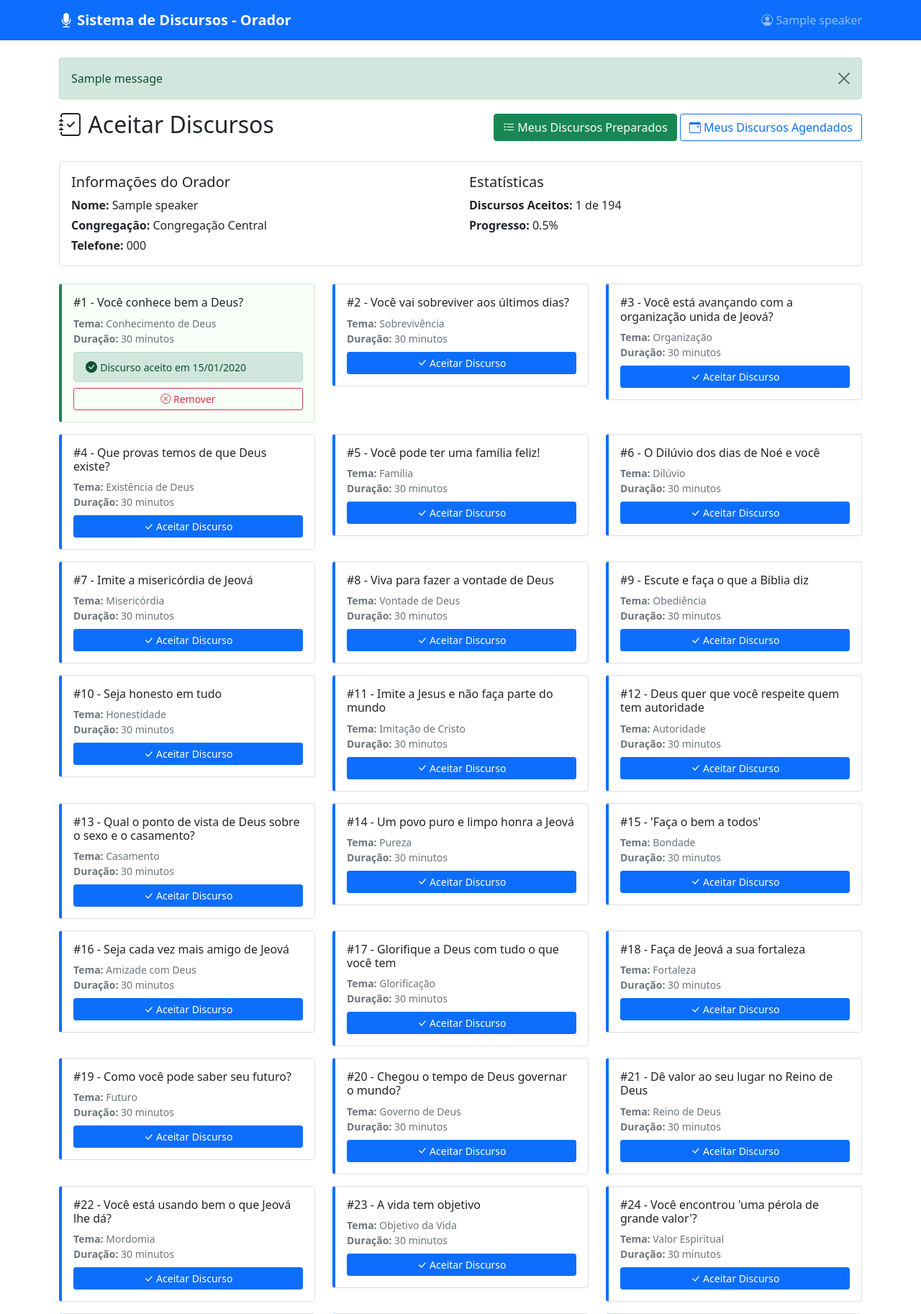
After one commit to LaGiGa/sistema-discursos, a Flask app: page /orador/1/aceitar-discursos in a window 1280 px wide. The commit adds this page. Shown: the top 1826 px of the page at 72% size. Run offline with Flask 3, Linux system fonts and the light colour scheme; tables that the repository leaves empty hold one stand-in row (values such as "Sample post"); one stand-in notice (Sample message) is shown.

Commit message:
feat: adicionar rotas e template para orador aceitar discursos

```diff
--- a/app.py
+++ b/app.py
@@ -1531,6 +1531,80 @@ def inicializar_banco():
 
 # Executa a inicialização quando o app startar
 inicializar_banco()
+# =============================================
+# ROTAS PARA ORADOR ACEITAR DISCURSOS
+# =============================================
+
+@app.route('/orador/<int:orador_id>/aceitar-discursos')
+def orador_aceitar_discursos(orador_id):
+    orador = Orador.query.get_or_404(orador_id)
+
+    # Buscar todos os discursos
+    todos_discursos = Discurso.query.order_by(Discurso.numero).all()
+
+    # Buscar discursos que o orador já aceitou/preparou
+    discursos_orador = OradorDiscurso.query.filter_by(orador_id=orador_id).all()
+    discursos_aceitos = {do.discurso_id: do for do in discursos_orador}
+
+    return render_template('orador/aceitar_discursos.html',
+                         orador=orador,
+                         todos_discursos=todos_discursos,
+                         discursos_aceitos=discursos_aceitos)
+
+@app.route('/orador/<int:orador_id>/aceitar-discurso/<int:discurso_id>', methods=['POST'])
+def aceitar_discurso(orador_id, discurso_id):
+    orador = Orador.query.get_or_404(orador_id)
+    discurso = Discurso.query.get_or_404(discurso_id)
+
+    # Verificar se já existe registro
+    orador_discurso = OradorDiscurso.query.filter_by(
+        orador_id=orador_id,
+        discurso_id=discurso_id
+    ).first()
+
+    if orador_discurso:
+        orador_discurso.aceito = True
+        orador_discurso.data_aceitacao = datetime.utcnow()
+    else:
+        orador_discurso = OradorDiscurso(
+            orador_id=orador_id,
+            discurso_id=discurso_id,
+            aceito=True,
+            data_aceitacao=datetime.utcnow()
+        )
+        db.session.add(orador_discurso)
+
+    db.session.commit()
+    flash(f'Discurso #{discurso.numero} aceito com sucesso!', 'success')
+    return redirect(url_for('orador_aceitar_discursos', orador_id=orador_id))
+
+@app.route('/orador/<int:orador_id>/remover-discurso/<int:discurso_id>', methods=['POST'])
+def remover_discurso(orador_id, discurso_id):
+    orador_discurso = OradorDiscurso.query.filter_by(
+        orador_id=orador_id,
+        discurso_id=discurso_id
+    ).first_or_404()
+
+    discurso_info = f"#{orador_discurso.discurso.numero}"
+
+    db.session.delete(orador_discurso)
+    db.session.commit()
+
+    flash(f'Discurso {discurso_info} removido da sua lista!', 'success')
+    return redirect(url_for('orador_aceitar_discursos', orador_id=orador_id))
+
+@app.route('/orador/<int:orador_id>/discursos-preparados')
+def orador_discursos_preparados(orador_id):
+    orador = Orador.query.get_or_404(orador_id)
+
+    discursos_preparados = OradorDiscurso.query.filter_by(
+        orador_id=orador_id,
+        aceito=True
+    ).order_by(OradorDiscurso.data_aceitacao.desc()).all()
+
+    return render_template('orador/discursos_preparados.html',
+                         orador=orador,
+                         discursos_preparados=discursos_preparados)
 
 if __name__ == '__main__':
     port = int(os.environ.get('PORT', 5000))
--- /dev/null
+++ b/templates/orador/aceitar_discursos.html
@@ -0,0 +1,145 @@
+<!DOCTYPE html>
+<html lang="pt-BR">
+<head>
+    <meta charset="UTF-8">
+    <meta name="viewport" content="width=device-width, initial-scale=1.0">
+    <title>Aceitar Discursos - {{ orador.nome }}</title>
+    <link href="https://cdn.jsdelivr.net/npm/bootstrap@5.1.3/dist/css/bootstrap.min.css" rel="stylesheet">
+    <link rel="stylesheet" href="https://cdn.jsdelivr.net/npm/bootstrap-icons@1.8.0/font/bootstrap-icons.css">
+    <style>
+        .discurso-card {
+            transition: transform 0.2s;
+            border-left: 4px solid #0d6efd;
+        }
+        .discurso-card:hover {
+            transform: translateY(-2px);
+        }
+        .discurso-aceito {
+            border-left-color: #198754;
+            background-color: #f8fff9;
+        }
+        .navbar-brand {
+            font-weight: 700;
+        }
+    </style>
+</head>
+<body>
+    <!-- Navbar Simplificada -->
+    <nav class="navbar navbar-dark bg-primary">
+        <div class="container">
+            <a class="navbar-brand fw-bold" href="#">
+                <i class="bi bi-mic-fill"></i> Sistema de Discursos - Orador
+            </a>
+            <div class="navbar-nav ms-auto">
+                <span class="navbar-text">
+                    <i class="bi bi-person-circle"></i> {{ orador.nome }}
+                </span>
+            </div>
+        </div>
+    </nav>
+
+    <div class="container mt-4">
+        <!-- Mensagens Flash -->
+        {% with messages = get_flashed_messages(with_categories=true) %}
+            {% if messages %}
+                {% for category, message in messages %}
+                    <div class="alert alert-{{ 'danger' if category == 'error' else 'warning' if category == 'warning' else 'success' }} alert-dismissible fade show">
+                        {{ message }}
+                        <button type="button" class="btn-close" data-bs-dismiss="alert"></button>
+                    </div>
+                {% endfor %}
+            {% endif %}
+        {% endwith %}
+
+        <!-- Cabeçalho -->
+        <div class="d-flex justify-content-between align-items-center mb-4">
+            <h2><i class="bi bi-journal-check"></i> Aceitar Discursos</h2>
+            <div>
+                <a href="{{ url_for('orador_discursos_preparados', orador_id=orador.id) }}" class="btn btn-success">
+                    <i class="bi bi-list-check"></i> Meus Discursos Preparados
+                </a>
+                <a href="{{ url_for('orador_discursos', orador_id=orador.id) }}" class="btn btn-outline-primary">
+                    <i class="bi bi-calendar-event"></i> Meus Discursos Agendados
+                </a>
+            </div>
+        </div>
+
+        <!-- Informações do Orador -->
+        <div class="card mb-4">
+            <div class="card-body">
+                <div class="row">
+                    <div class="col-md-6">
+                        <h5>Informações do Orador</h5>
+                        <p class="mb-1"><strong>Nome:</strong> {{ orador.nome }}</p>
+                        <p class="mb-1"><strong>Congregação:</strong> {{ orador.congregacao.nome }}</p>
+                        {% if orador.telefone %}
+                            <p class="mb-0"><strong>Telefone:</strong> {{ orador.telefone }}</p>
+                        {% endif %}
+                    </div>
+                    <div class="col-md-6">
+                        <h5>Estatísticas</h5>
+                        <p class="mb-1"><strong>Discursos Aceitos:</strong>
+                            {{ discursos_aceitos|length }} de {{ todos_discursos|length }}
+                        </p>
+                        <p class="mb-0"><strong>Progresso:</strong>
+                            {{ ((discursos_aceitos|length / todos_discursos|length) * 100)|round(1) if todos_discursos|length > 0 else 0 }}%
+                        </p>
+                    </div>
+                </div>
+            </div>
+        </div>
+
+        <!-- Lista de Discursos -->
+        <div class="row">
+            {% for discurso in todos_discursos %}
+            <div class="col-md-6 col-lg-4 mb-3">
+                <div class="card discurso-card {% if discurso.id in discursos_aceitos %}discurso-aceito{% endif %}">
+                    <div class="card-body">
+                        <h6 class="card-title">
+                            #{{ discurso.numero }} - {{ discurso.titulo }}
+                        </h6>
+                        <p class="card-text small text-muted mb-2">
+                            <strong>Tema:</strong> {{ discurso.tema }}<br>
+                            <strong>Duração:</strong> {{ discurso.duracao }} minutos
+                        </p>
+
+                        {% if discurso.id in discursos_aceitos %}
+                            <div class="alert alert-success py-2 mb-2">
+                                <i class="bi bi-check-circle-fill"></i>
+                                <small>Discurso aceito em {{ discursos_aceitos[discurso.id].data_aceitacao.strftime('%d/%m/%Y') }}</small>
+                            </div>
+                            <form action="{{ url_for('remover_discurso', orador_id=orador.id, discurso_id=discurso.id) }}" method="POST" class="d-grid">
+                                <button type="submit" class="btn btn-outline-danger btn-sm">
+                                    <i class="bi bi-x-circle"></i> Remover
+                                </button>
+                            </form>
+                        {% else %}
+                            <form action="{{ url_for('aceitar_discurso', orador_id=orador.id, discurso_id=discurso.id) }}" method="POST" class="d-grid">
+                                <button type="submit" class="btn btn-primary btn-sm">
+                                    <i class="bi bi-check-lg"></i> Aceitar Discurso
+                                </button>
+                            </form>
+                        {% endif %}
+                    </div>
+                </div>
+            </div>
+            {% endfor %}
+        </div>
+
+        <!-- Instruções -->
+        <div class="card mt-4">
+            <div class="card-body">
+                <h5><i class="bi bi-info-circle"></i> Como funciona?</h5>
+                <ul class="mb-0">
+                    <li>Clique em "Aceitar Discurso" para os discursos que você tem preparados</li>
+                    <li>Isso ajuda os coordenadores a saber quais discursos você pode apresentar</li>
+                    <li>Você pode remover discursos da sua lista a qualquer momento</li>
+                    <li>Visualize "Meus Discursos Preparados" para ver sua lista completa</li>
+                </ul>
+            </div>
+        </div>
+    </div>
+
+    <script src="https://cdn.jsdelivr.net/npm/bootstrap@5.1.3/dist/js/bootstrap.bundle.min.js"></script>
+</body>
+</html>
```
Also changed, not shown: templates/orador/discursos.html (+13 -0 lines).
